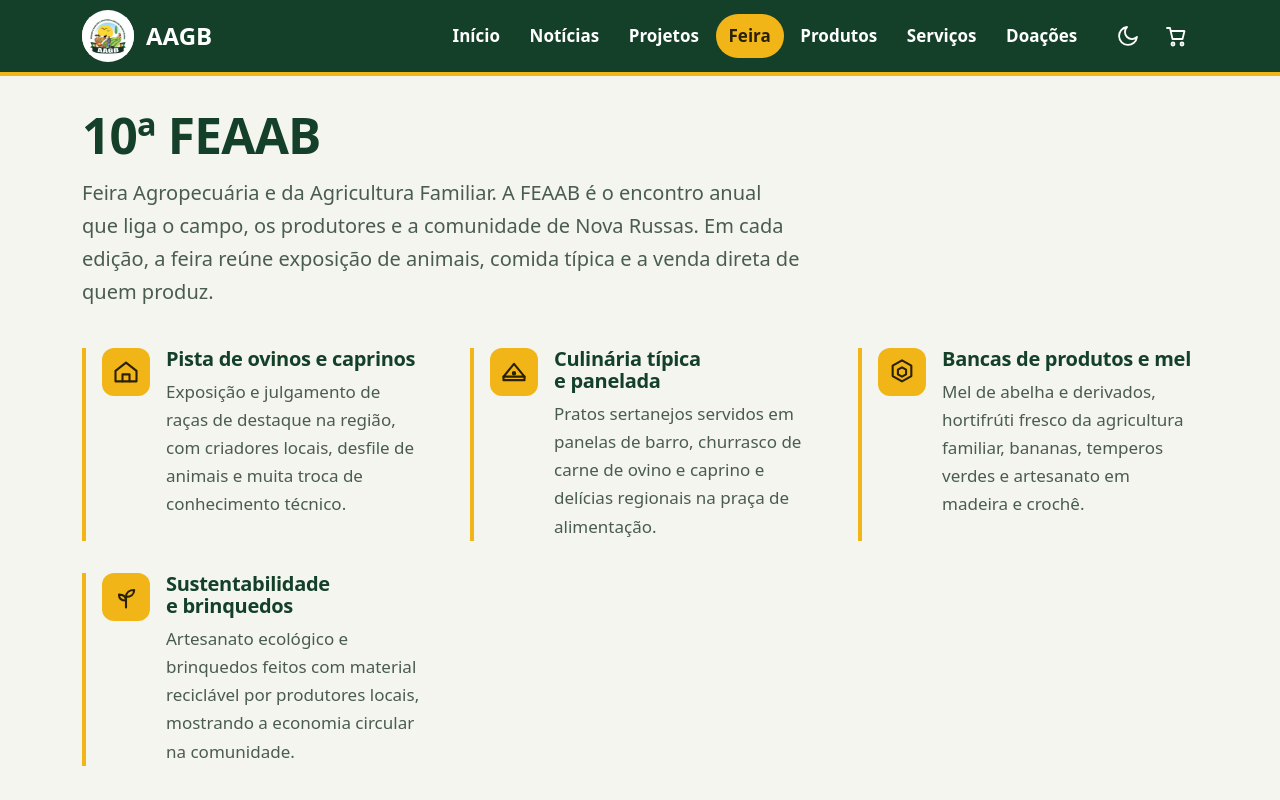
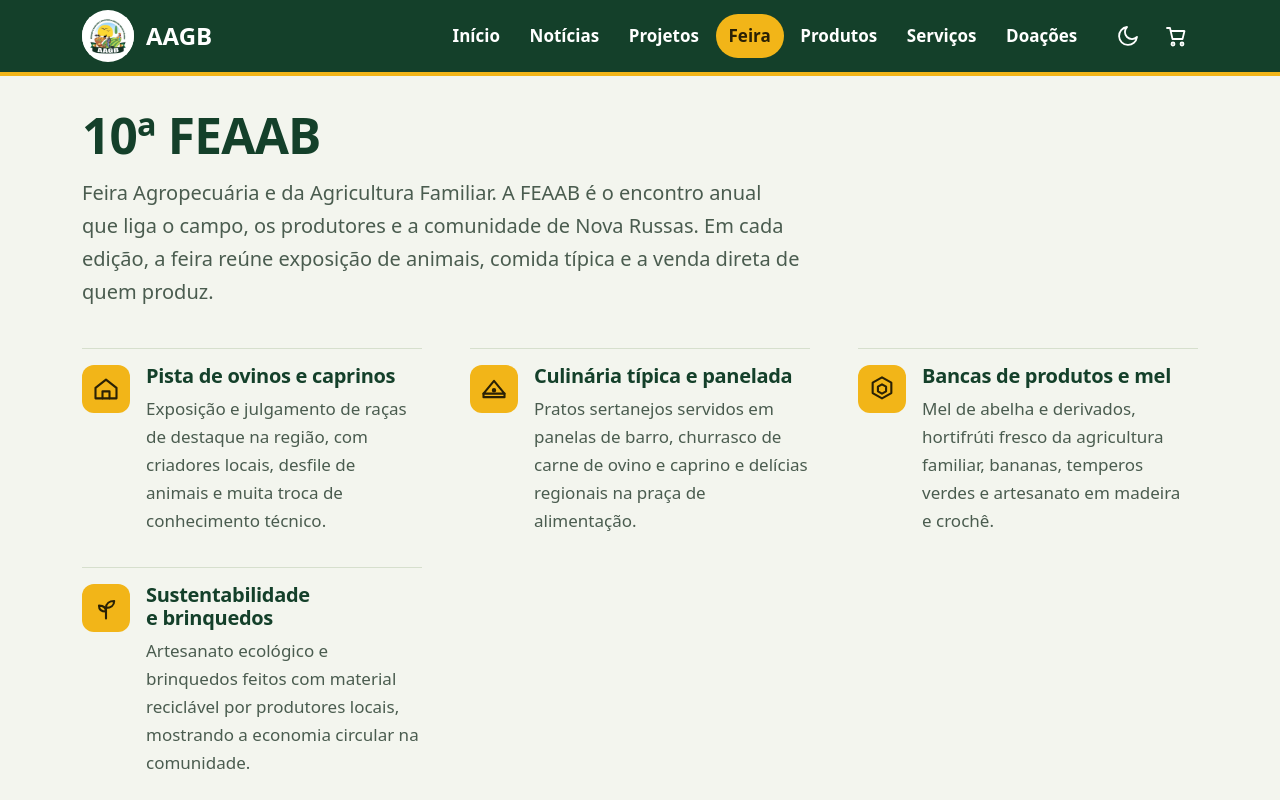
Before and after one commit to SCOLETZERA/aagb-site, a React (Vite) app in the folder apps/web/: page /feira in a window 1280 px wide. Shown: the top 800 px of the page. Built offline with nearby package versions, Linux system fonts and the light colour scheme; a web font is replaced by a local one.

Commit message:
style(design): FINDING-003 — troca a borda colorida lateral da página da feira por uma linha fina no topo
Co-Authored-By: Claude Sonnet 5.5 <noreply@anthropic.com>

```diff
--- a/apps/web/src/pages/FeaabPage.module.css
+++ b/apps/web/src/pages/FeaabPage.module.css
@@ -10,8 +10,8 @@
 .area {
   display: flex;
   gap: var(--space-4);
-  padding-left: var(--space-4);
-  border-left: 4px solid var(--sun);
+  padding-top: var(--space-4);
+  border-top: 1px solid var(--line);
 }
 
 .area h2 {
```
